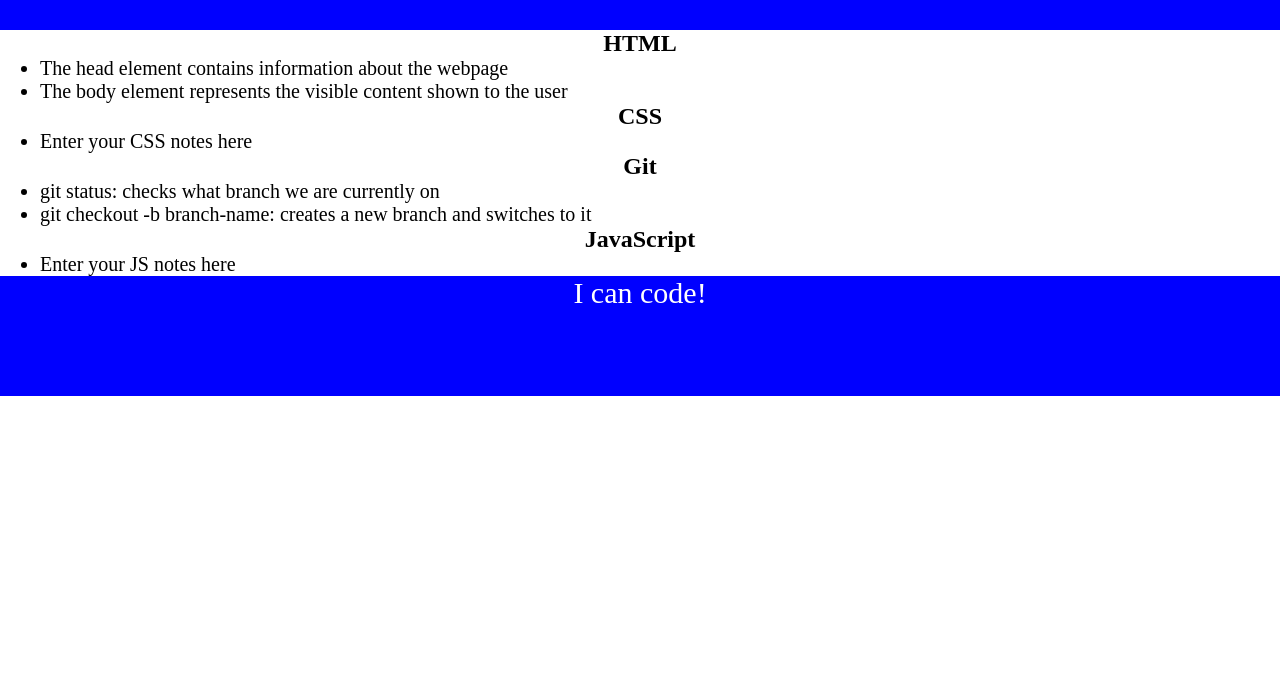
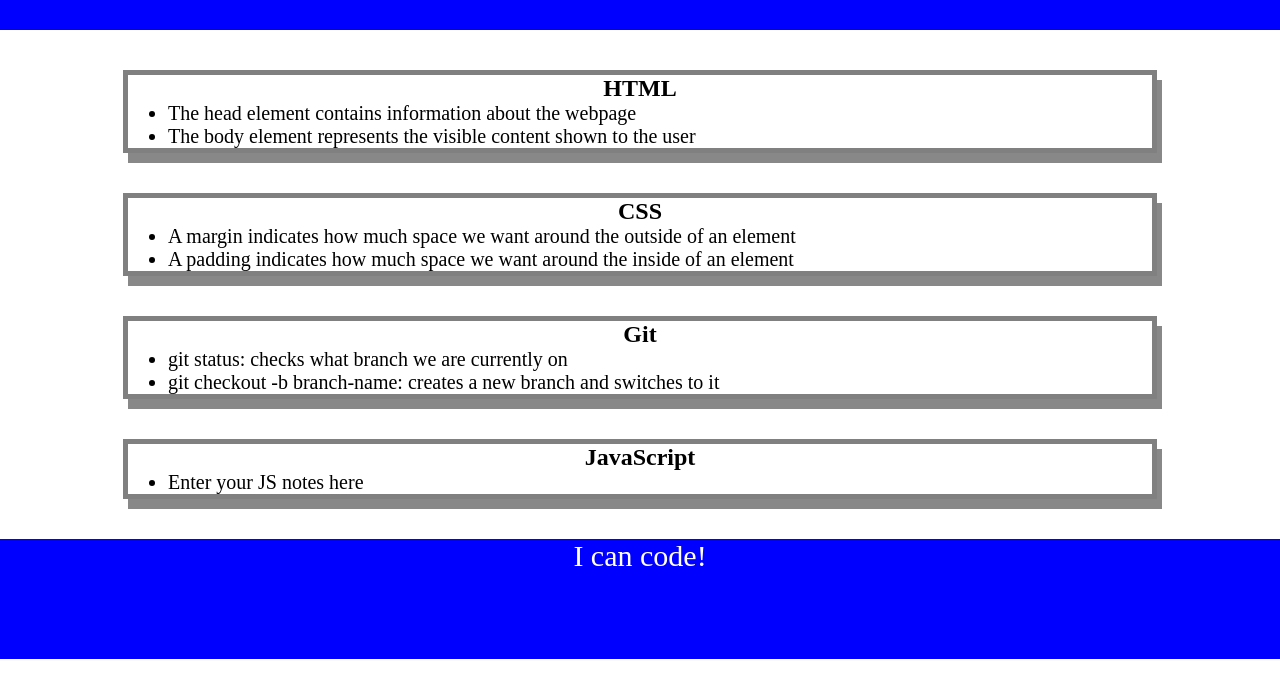
Before and after one commit to jdperson/prework-study-guide, a plain HTML site: page index.html in a window 1280 px wide. Shown: the part 90-788 px from the top of the page. Drawn offline with Linux system fonts and the light colour scheme.

Commit message:
add box shadow and CSS notes

```diff
--- a/assets/style.css
+++ b/assets/style.css
@@ -31,3 +31,10 @@ p {
     text-align: center;
     font-size: 30px;
 }
+
+.card {
+    width: 80%;
+    margin: 40px auto;
+    border: 5px solid gray;
+    box-shadow: 5px 10px #888888;
+}
--- a/index.html
+++ b/index.html
@@ -25,7 +25,8 @@
       <section class="card" id="css-section">
         <h2>CSS</h2>
         <ul>
-          <li>Enter your CSS notes here</li>
+          <li>A margin indicates how much space we want around the outside of an element</li>
+          <li>A padding indicates how much space we want around the inside of an element</li>
         </ul>
       </section>
 
```
